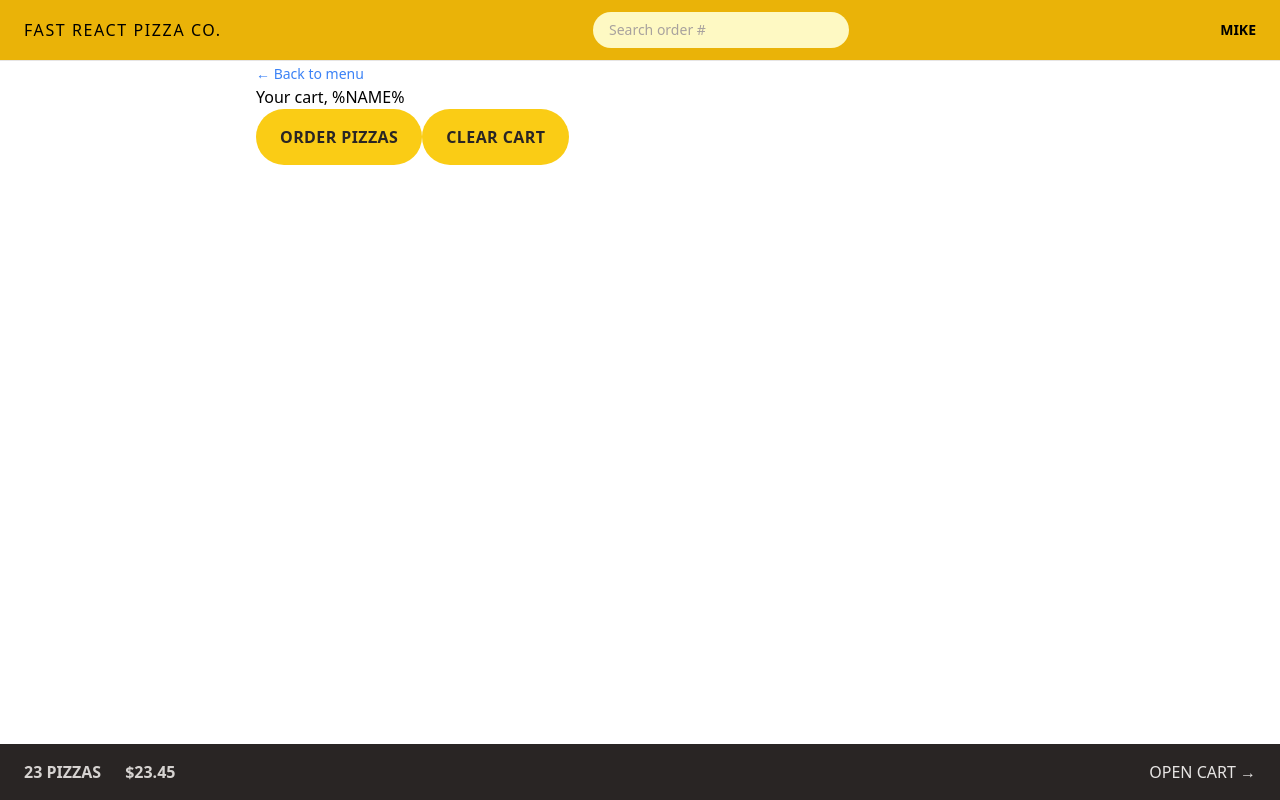
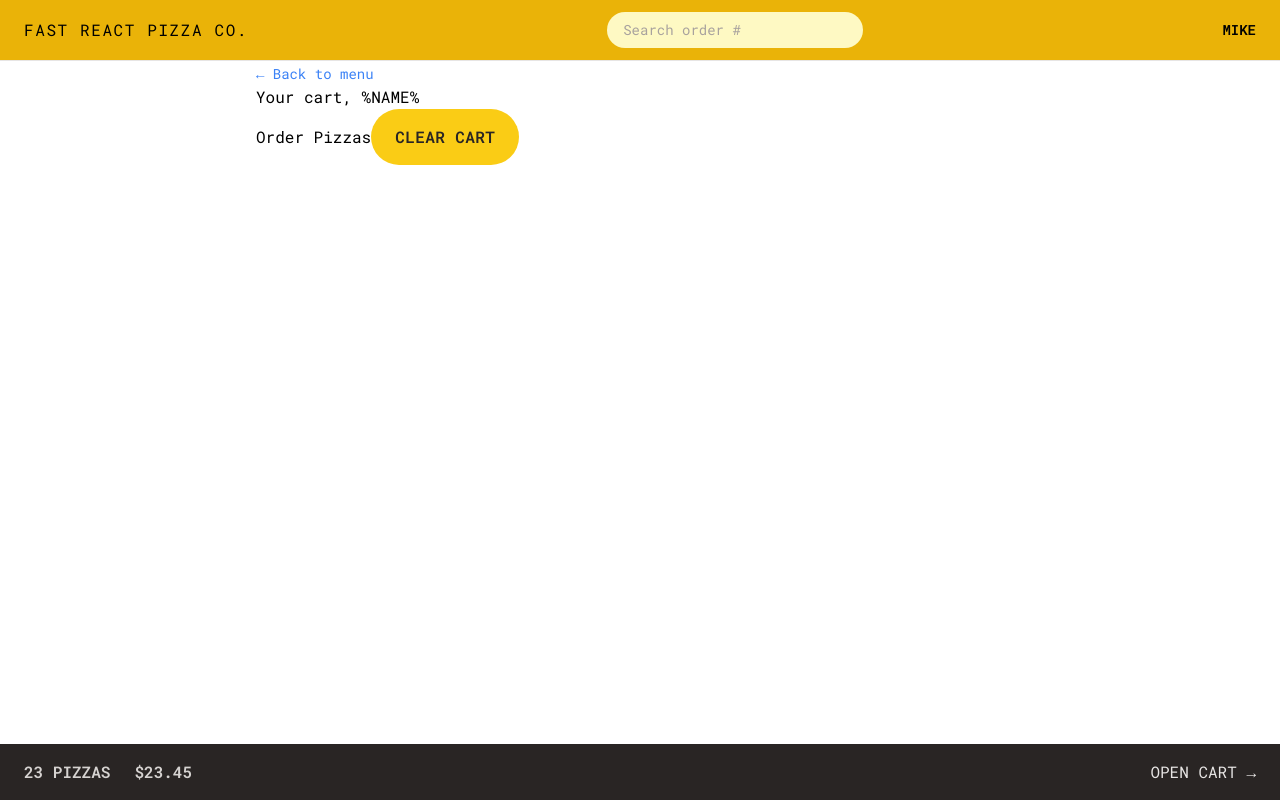
Before and after one commit to Mikiyas6/Fast-React-Pizza, a React (Vite) app: page /cart in a window 1280 px wide. Built offline with nearby package versions, Linux system fonts and the light colour scheme.

Commit message:
Styling the menu

```diff
--- a/index.html
+++ b/index.html
@@ -4,6 +4,12 @@
     <meta charset="UTF-8" />
     <link rel="icon" type="image/svg+xml" href="/vite.svg" />
     <meta name="viewport" content="width=device-width, initial-scale=1.0" />
+    <link rel="preconnect" href="https://fonts.googleapis.com" />
+    <link rel="preconnect" href="https://fonts.gstatic.com" crossorigin />
+    <link
+      href="https://fonts.googleapis.com/css2?family=Roboto+Mono:wght@300;400;500;600;700&display=swap"
+      rel="stylesheet"
+    />
     <title>Vite + React</title>
   </head>
   <body class="bg-stone-100 text-stone-700">
--- a/src/UI/Button.jsx
+++ b/src/UI/Button.jsx
@@ -1,15 +1,20 @@
 import { Link, useNavigate } from "react-router-dom";
 
-function Button({ disabled, children, to }) {
+function Button({ disabled, children, to, type }) {
   const navigate = useNavigate();
-  const className =
-    "inline-block rounded-full bg-yellow-400 px-4 py-3 font-semibold uppercase tracking-wide text-stone-800 transition-colors duration-300 hover:bg-yellow-300 focus:outline-none focus:ring focus:ring-yellow-300 focus:ring-offset-2 disabled:cursor-not-allowed sm:px-6 sm:py-4";
+
+  const base =
+    "inline-block rounded-full bg-yellow-400  font-semibold uppercase tracking-wide text-stone-800 transition-colors duration-300 hover:bg-yellow-300 focus:outline-none focus:ring focus:ring-yellow-300 focus:ring-offset-2 disabled:cursor-not-allowed ";
+  const styles = {
+    primary: base + " px-4 py-3 md:px-6 md:py-4",
+    small: base + " px-4 py-2 md:px-5 md:py-2.5 text-xs",
+  };
   if (to)
-    <Link className={className} to={to}>
+    <Link className={styles[type]} to={to}>
       {children}
     </Link>;
   return (
-    <button className={className} disabled={disabled}>
+    <button className={styles[type]} disabled={disabled}>
       {children}
     </button>
   );
--- a/src/features/cart/Cart.jsx
+++ b/src/features/cart/Cart.jsx
@@ -37,7 +37,7 @@
 
       <div>
         <Button to="/order/new">Order Pizzas</Button>
-        <Button>Clear cart</Button>
+        <Button type="primary">Clear cart</Button>
       </div>
     </div>
   );
--- a/src/features/menu/Menu.jsx
+++ b/src/features/menu/Menu.jsx
@@ -5,7 +5,7 @@
   const menu = useLoaderData();
 
   return (
-    <ul>
+    <ul className="divide-y divide-stone-200 px-2">
       {menu.map((pizza) => (
         <MenuItem pizza={pizza} key={pizza.id} />
       ))}
--- a/src/features/menu/MenuItem.jsx
+++ b/src/features/menu/MenuItem.jsx
@@ -1,16 +1,29 @@
 import { formatCurrency } from "../../utils/helpers";
-
+import Button from "../../UI/Button";
 function MenuItem({ pizza }) {
   const { id, name, unitPrice, ingredients, soldOut, imageUrl } = pizza;
 
   return (
-    <li>
-      <img src={imageUrl} alt={name} />
-      <div>
-        <p>{name}</p>
-        <p>{ingredients.join(", ")}</p>
-        <div>
-          {!soldOut ? <p>{formatCurrency(unitPrice)}</p> : <p>Sold out</p>}
+    <li className="gap flex gap-4 py-2">
+      <img
+        src={imageUrl}
+        alt={name}
+        className={`h-24 ${soldOut ? "opacity-70 grayscale" : ""}`}
+      />
+      <div className="flex grow flex-col pt-2.5">
+        <p className="font-medium">{name}</p>
+        <p className="text-sm capitalize italic text-stone-500">
+          {ingredients.join(", ")}
+        </p>
+        <div className="mt-auto flex items-center justify-between">
+          {!soldOut ? (
+            <p className="text-sm">{formatCurrency(unitPrice)}</p>
+          ) : (
+            <p className="text-sm font-medium uppercase text-stone-500">
+              Sold out
+            </p>
+          )}
+          <Button type="small">Add to Cart</Button>
         </div>
       </div>
     </li>
--- a/src/features/order/CreateOrder.jsx
+++ b/src/features/order/CreateOrder.jsx
@@ -84,7 +84,7 @@
 
         <div>
           <input type="hidden" name="cart" value={JSON.stringify(cart)} />
-          <Button disabled={isSubmitting}>
+          <Button type="primary" disabled={isSubmitting}>
             {isSubmitting ? "Placing Order" : "Order Now"}
           </Button>
         </div>
--- a/src/features/user/CreateUser.jsx
+++ b/src/features/user/CreateUser.jsx
@@ -24,7 +24,7 @@
 
       {username !== "" && (
         <div>
-          <Button>Start ordering</Button>
+          <Button type="primary">Start ordering</Button>
         </div>
       )}
     </form>
--- a/tailwind.config.js
+++ b/tailwind.config.js
@@ -1,10 +1,12 @@
 /** @type {import('tailwindcss').Config} */
+// eslint-disable-next-line
 export default {
   content: [
     "./src/**/*.{html,js,jsx,ts,tsx}", // Adjust paths as needed
   ],
   theme: {
-    extend: {},
+    fontFamily: { sans: "Roboto Mono, monospace" },
+    extend: { height: { screen: "100dvh" } },
   },
   plugins: [],
 };
```
